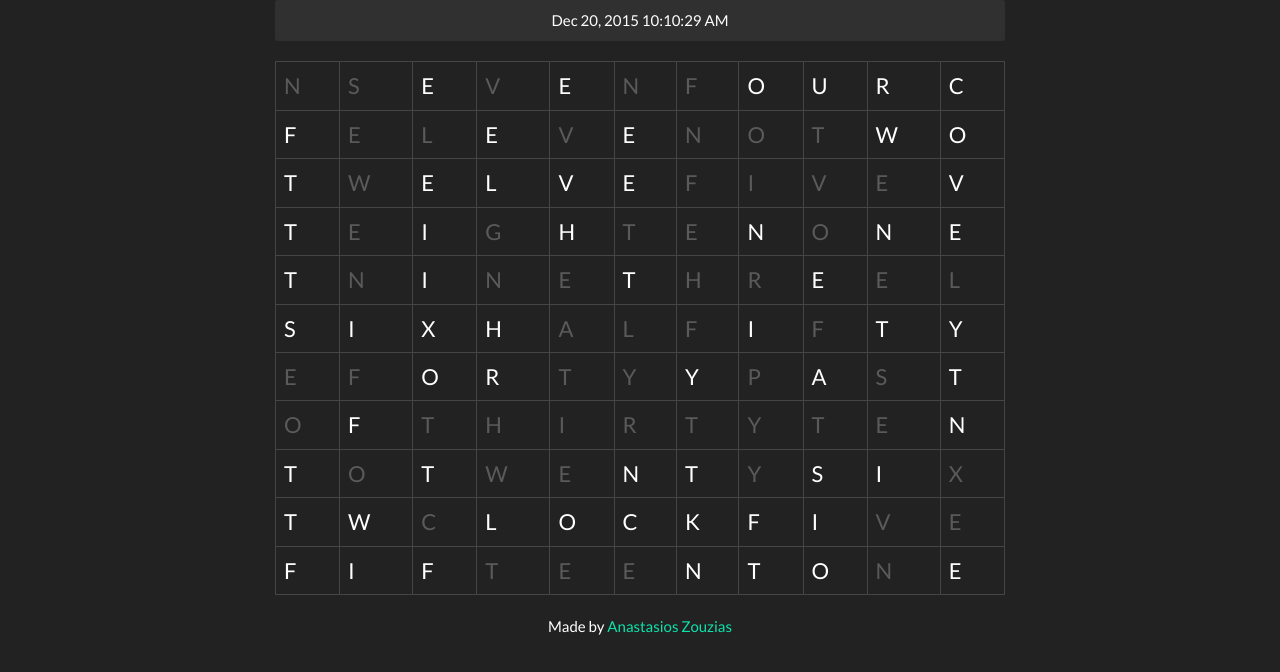
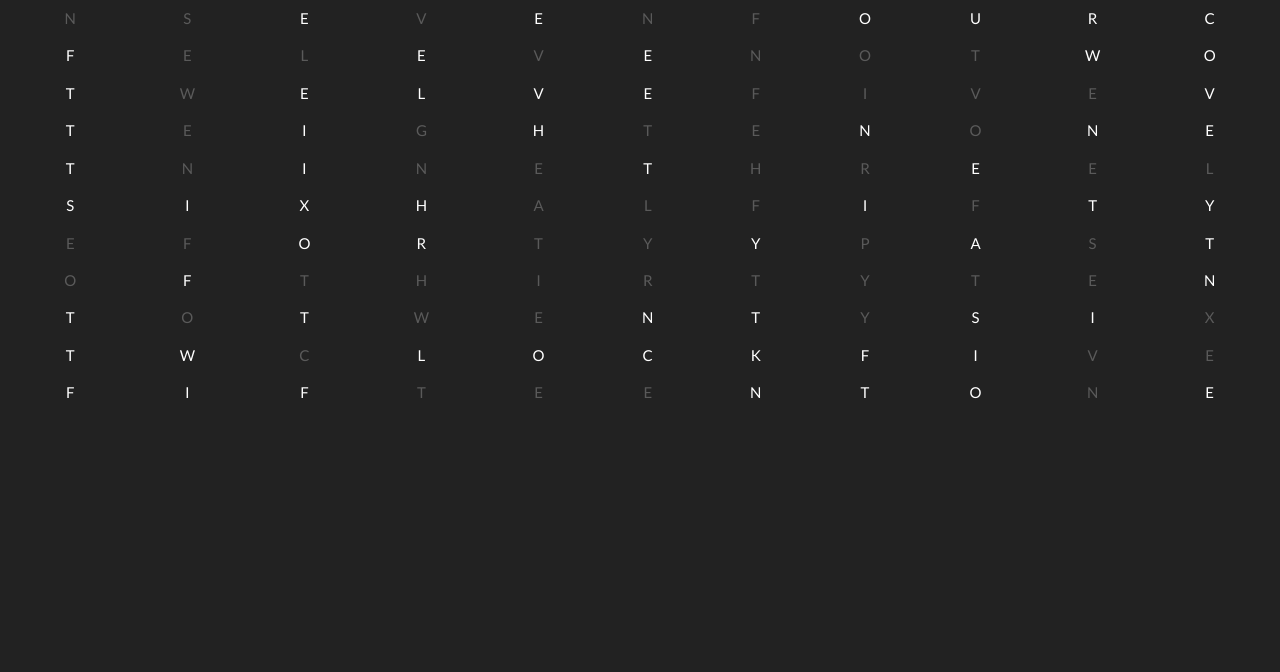
Before and after one commit to zouzias/qlocktwo-angular, a website: page app/index.html at #/qlocktwo in a window 1280 px wide. Drawn offline with nearby package versions, Linux system fonts and the light colour scheme; some packages are replaced by stand-ins of ours; files that its build step writes are made by us from their sources.

Commit message:
css: adjust for raspberry pi

```diff
--- a/app/index.html
+++ b/app/index.html
@@ -14,7 +14,7 @@
     <!-- endbuild -->
     <!-- build:css(.tmp) styles/main.css -->
     <link rel="stylesheet" href="styles/main.css" />
-<link rel="stylesheet" href="styles/bootstrap_darkly_override.css">
+    <link rel="stylesheet" href="styles/bootstrap_darkly_override.css">
     <!-- endbuild -->
   </head>
   <body ng-app="qlocktwoAngularApp">
@@ -22,14 +22,17 @@
       <p class="browsehappy">You are using an <strong>outdated</strong> browser. Please <a href="http://browsehappy.com/">upgrade your browser</a> to improve your experience.</p>
     <![endif]-->
 
-    <div class="container">
+    <div class="container-fluid">
     <div ng-view=""></div>
     </div>
 
+    <!--
       <div class="row text-center clearfix">
         <p>Made by <a href="http://github.com/zouzias/">Anastasios Zouzias</a>
         </p>
       </div>
+
+     -->
 
     <!-- Google Analytics: change UA-XXXXX-X to be your site's ID -->
      <script>
--- a/app/styles/main.css
+++ b/app/styles/main.css
@@ -60,9 +60,10 @@ body {
 }
 
 /* Responsive: Portrait tablets and up */
-@media screen and (min-width: 768px) {
+@media screen and (min-width: 480px) and(min-height: 320px) {
   .container {
-    max-width: 730px;
+    max-width: 480px;
+    max-height: 480px;
   }
 
   /* Remove the padding we set earlier */
@@ -81,3 +82,8 @@ body {
     border-bottom: 0;
   }
 }
+
+.lettergrid{
+  height: 100%;
+  overflow: hidden;
+}
--- a/app/views/qlocktwo.html
+++ b/app/views/qlocktwo.html
@@ -1,12 +1,14 @@
-<div class="row">
+<div class="row-fluid">
+  <!--
   <div class="text-center well well-sm">
     {{currentTime | date:'medium'}}
   </div>
-  <table class="table table-bordered">
+  -->
+  <table class="table table-responsive">
       <tbody>
           <tr ng-repeat="row in grid">
               <td ng-repeat="c in row track by $index">
-                <div style="font-size: 22px" ng-style="{opacity : (c.selected && '1') || '0.25'}">
+                <div class="lettergrid text-center" ng-style="{opacity : (c.selected && '1') || '0.25'}">
                   {{c.char}}
                 </div>
               </td>
```
